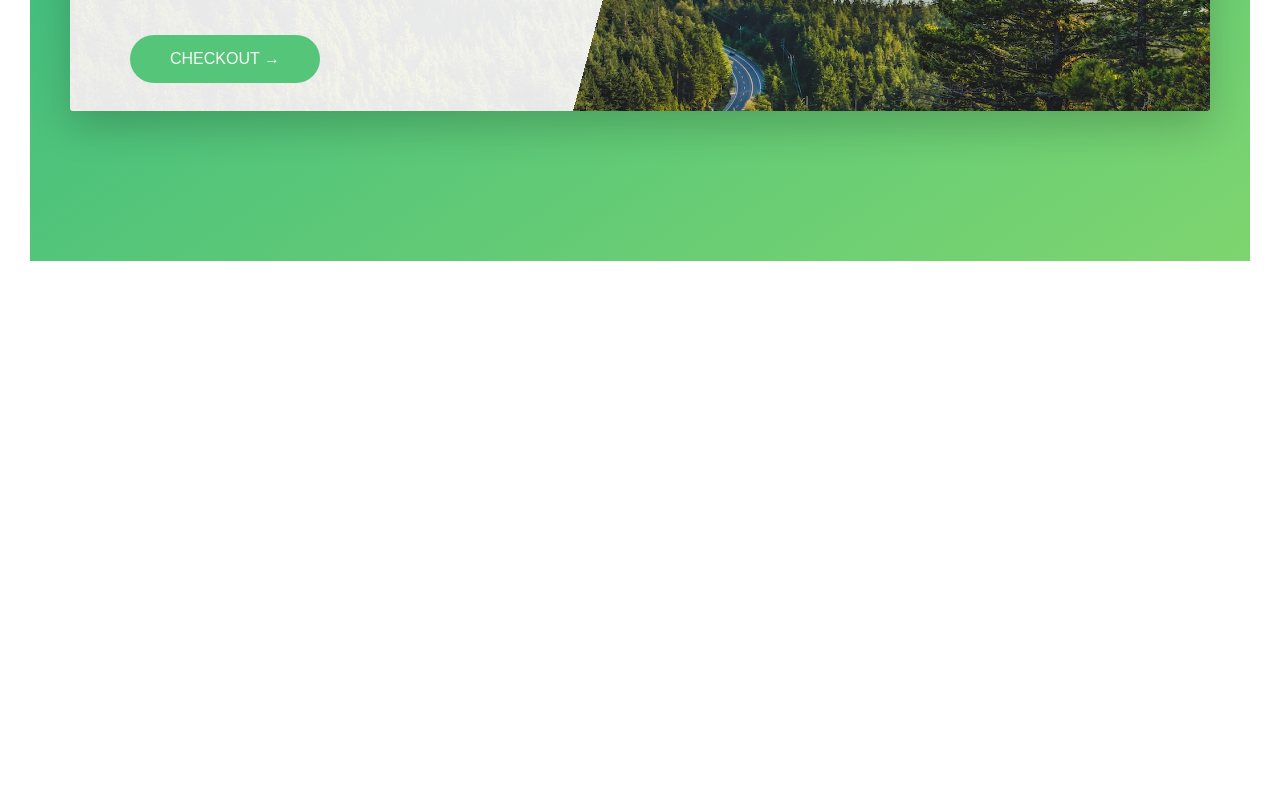
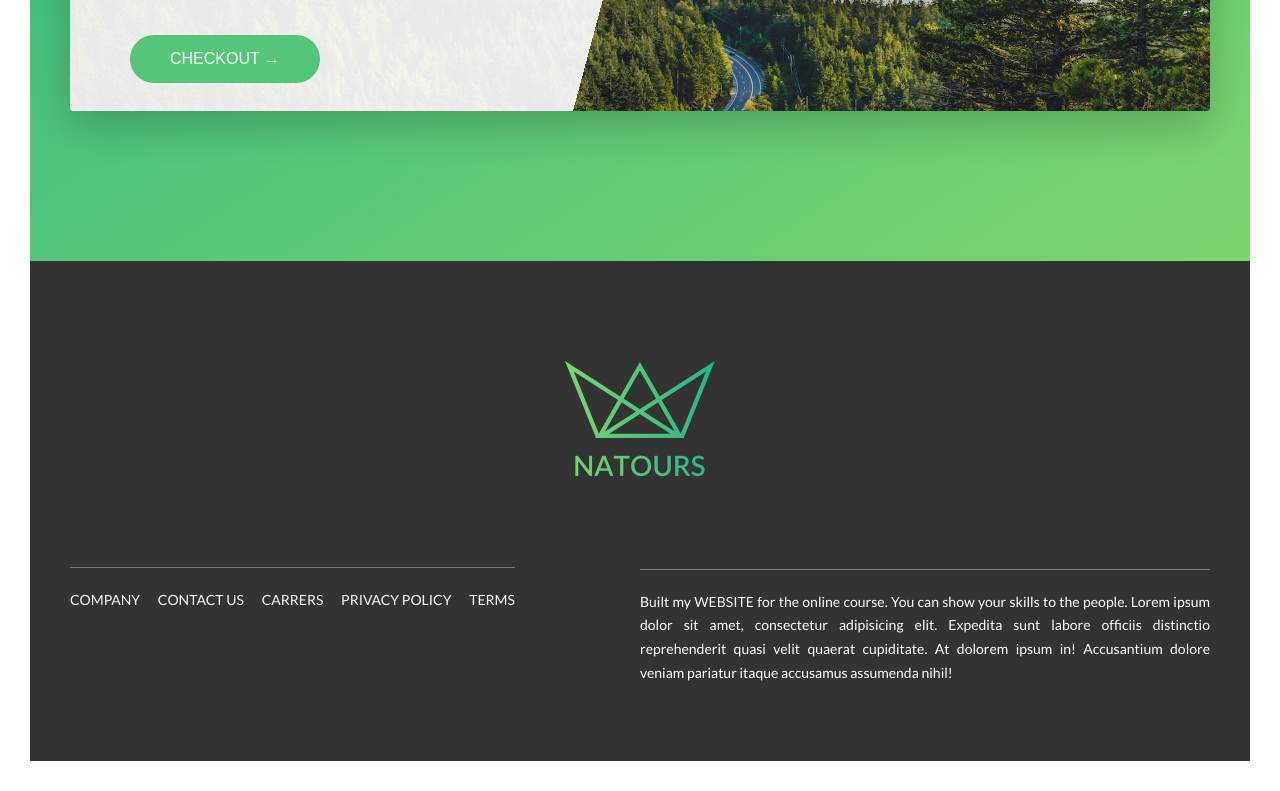
Before and after one commit to Zaky7/Tour-Website-Snippets, a website: page index.html in a window 1280 px wide. Shown: the part 3914-4705 px from the top of the page. Before the commit the page ends 4205 px from the top, so only its background shows below. Drawn offline with Linux system fonts and the light colour scheme.

Commit message:
Footsection Complete

```diff
--- a/index.html
+++ b/index.html
@@ -1,4 +1,4 @@
-<!DOCTYPE html>
+    <!DOCTYPE html>
 <html lang="en">
 
 <head>
@@ -283,6 +283,32 @@
             </div>
         </section>
     </main>
+
+    <footer class="footer">
+        <div class="footer__logo-box">
+            <img src="img/logo-green-2x.png" alt="Full logo" class="footer__logo">
+        </div>
+        <div class="row">
+            <div class="col-1-2">
+                <div class="footer__navigation">
+                    <div class="footer__list">
+                        <li class="footer__item"><a href="#" class="footer__link">Company</a></li>
+                        <li class="footer__item"><a href="#" class="footer__link">Contact us</a></li>
+                        <li class="footer__item"><a href="#" class="footer__link">Carrers</a></li>
+                        <li class="footer__item"><a href="#" class="footer__link">Privacy Policy</a></li>
+                        <li class="footer__item"><a href="#" class="footer__link">Terms</a></li>
+                    </div>
+                </div>
+            </div>
+            <div class="col-1-2">
+                <p class="footer__copyright">
+                    Built my <a href="#" class="footer__link">Website</a> for the online course. You can show
+                    your skills to the people. Lorem ipsum dolor sit amet, consectetur adipisicing elit. Expedita sunt labore officiis distinctio reprehenderit quasi velit quaerat cupiditate. At dolorem ipsum in! Accusantium dolore veniam pariatur itaque accusamus assumenda nihil!
+                </p>
+            </div>
+        </div>
+
+    </footer>
 </body>
 
 </html>
--- a/scss/abstracts/_variables.scss
+++ b/scss/abstracts/_variables.scss
@@ -14,6 +14,7 @@
 
 $color-dark: #000;
 $color-grey-dark-2: #999;
+$color-grey-dark-3: #333;
 
 $color-black: rgba(0, 0, 0, 0.303);
 $color-grey-light-1: #f7f7f7;
--- /dev/null
+++ b/scss/layout/_footer.scss
@@ -0,0 +1,65 @@
+.footer {
+    background-color: $color-grey-dark-3;
+    padding: 10rem 0;
+    font-size: 1.4rem;
+    height: 50rem;
+
+    &__logo-box {
+        text-align: center;
+        margin-bottom: 8rem;
+    }
+
+    // Logo Box
+    &__logo {
+        width: 15rem;
+        height: auto;
+    }
+
+    &__navigation {
+        border-top: 1px solid $color-grey-dark;
+        padding-top: 2rem;
+        // Make border on the element only
+        display: inline-block;
+    }
+
+    &__list {
+        list-style: none;
+    }
+
+    &__item {
+        display: inline-block;
+
+        &:not(:last-child) {
+            margin-right: 1.5rem;
+        }
+    }
+
+    &__link {
+        &:link,
+        &:visited {
+            color: $color-grey-light-1;
+            text-decoration: none;
+            text-transform: uppercase;
+            display: inline-block;
+            transition: all .2s;
+        }
+
+        &:hover,
+        &:active {
+            color: $color-primary;
+            box-shadow: 0 1rem 2rem rgba($color: $color-black, $alpha: 0.4);
+            transform: rotateY(5deg) scale(1.3);
+        }
+    }
+
+
+    &__copyright {
+        margin-top: -4.3rem;
+        border-top: 1px solid $color-grey-dark;
+        padding-top: 2rem;
+        color: $color-white;
+        width: 50%;
+        float: right;
+        text-align: justify;
+    }
+}
--- a/scss/main.scss
+++ b/scss/main.scss
@@ -7,6 +7,7 @@
 
 @import "pages/home";
 @import "layout/header";
+@import "layout/footer";
 @import "components/bg-video";
 @import "components/button";
 @import "components/card";
```
Also changed, not shown: css/style.css.
